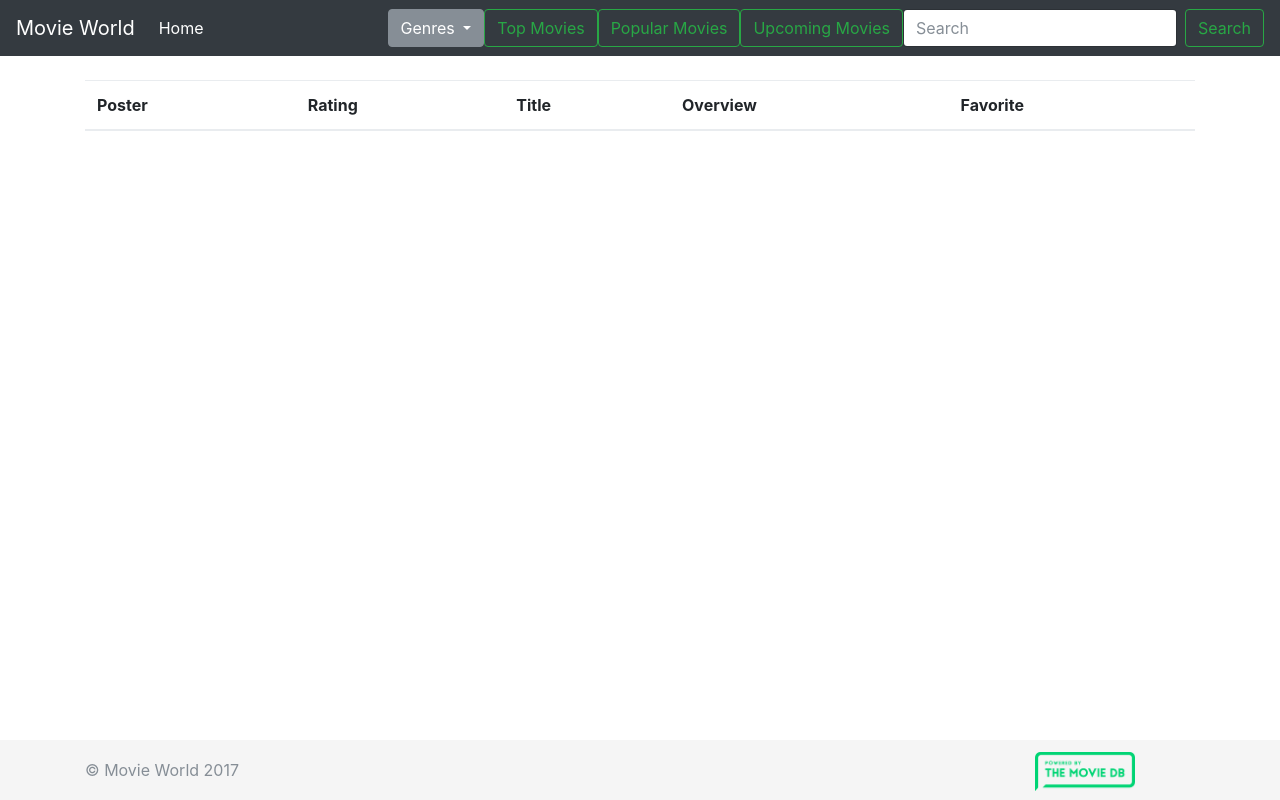
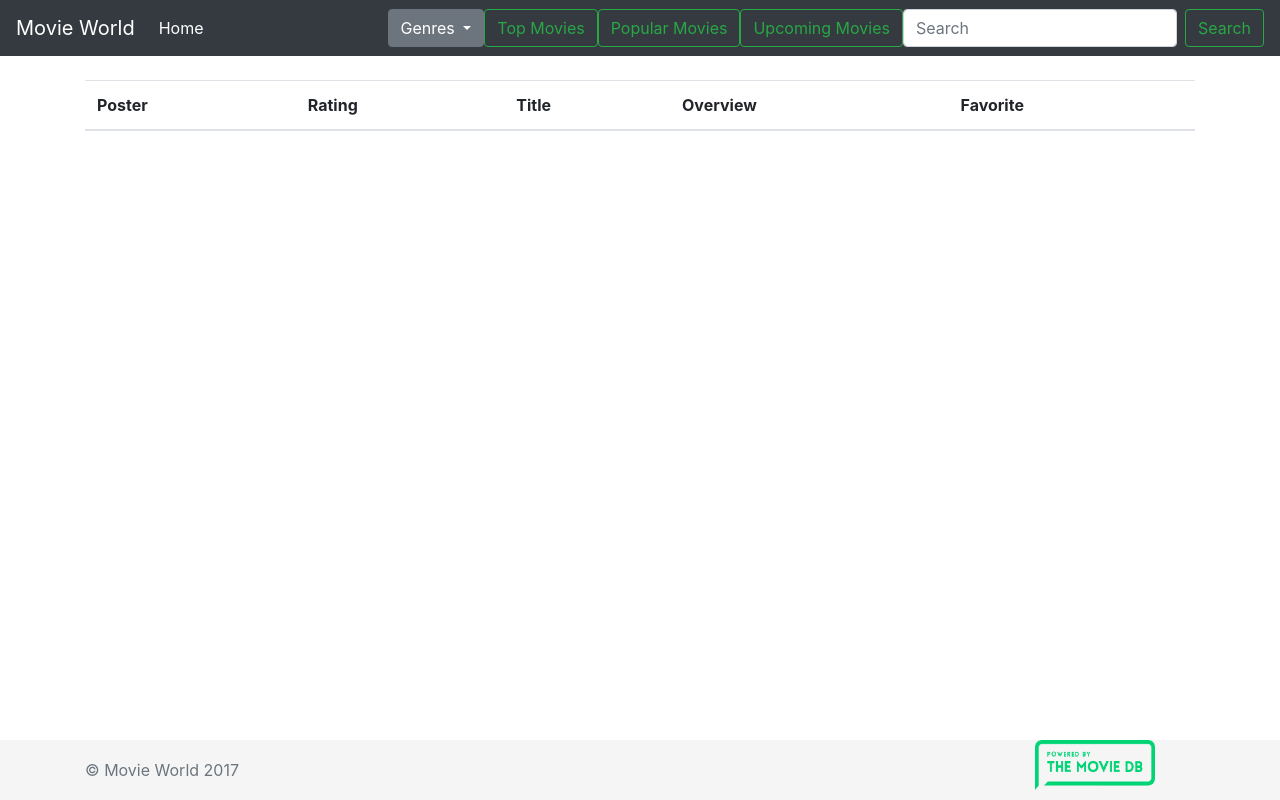
Before and after one commit to CTrox/movieworld, a website built with webpack: page src/index.html in a window 1280 px wide. Built offline with nearby package versions, Linux system fonts and the light colour scheme; files whose address does not match are found by name.

Commit message:
Fix css, image and packages

```diff
--- a/src/app/app.js
+++ b/src/app/app.js
@@ -1,6 +1,9 @@
 import '../css/main.css';
+import 'bootstrap/dist/css/bootstrap.min.css';
+import Popper from 'popper.js/dist/umd/popper.js';
 import 'bootstrap';
-import 'bootstrap/js/dropdown';
+import 'bootstrap/js/dist/util';
+import 'bootstrap/js/dist/dropdown';
 import * as _ from 'lodash';
 import * as mModel from './movie_model';
 import * as gModel from './genre_model';
--- a/src/css/main.css
+++ b/src/css/main.css
@@ -9,7 +9,7 @@ body {
   margin-bottom: 60px;
 }
 .footer {
-  position: absolute;
+  position: fixed;
   bottom: 0;
   width: 100%;
   /* Set the fixed height of the footer here */
@@ -17,3 +17,11 @@ body {
   line-height: 60px; /* Vertically center the text there */
   background-color: #f5f5f5;
 }
+
+.tmdb-logo {
+  background-image: url('../images/tmdb.png');
+  background-repeat: no-repeat;
+  background-size: 120px 50px;
+  width: 120px;
+  height: 50px;
+}
--- a/src/index.html
+++ b/src/index.html
@@ -4,9 +4,6 @@
     <!-- Required meta tags -->
     <meta charset="utf-8">
     <meta name="viewport" content="width=device-width, initial-scale=1, shrink-to-fit=no">
-    <link rel="stylesheet" href="plugins/main.css">
-    <!-- Bootstrap CSS -->
-    <link rel="stylesheet" href="https://maxcdn.bootstrapcdn.com/bootstrap/4.0.0-beta/css/bootstrap.min.css" integrity="sha384-/Y6pD6FV/Vv2HJnA6t+vslU6fwYXjCFtcEpHbNJ0lyAFsXTsjBbfaDjzALeQsN6M" crossorigin="anonymous">
   </head>
   <body>
     <nav class="navbar navbar-expand-md navbar-dark bg-dark fixed-top">
@@ -60,7 +57,7 @@
             <span class="text-muted">© Movie World 2017</span>
           </div>
           <div class="col-2">
-            <img src="assets/img/tmdb.png" style="width: 100px;" class="img-fluid" alt="Responsive image">
+            <div class="tmdb-logo"></div>
           </div>
         </div>
       </div>
```
Also changed, not shown: package.json (+14 -5 lines), src/images/tmdb.png (renamed from assets/img/tmdb.png).
